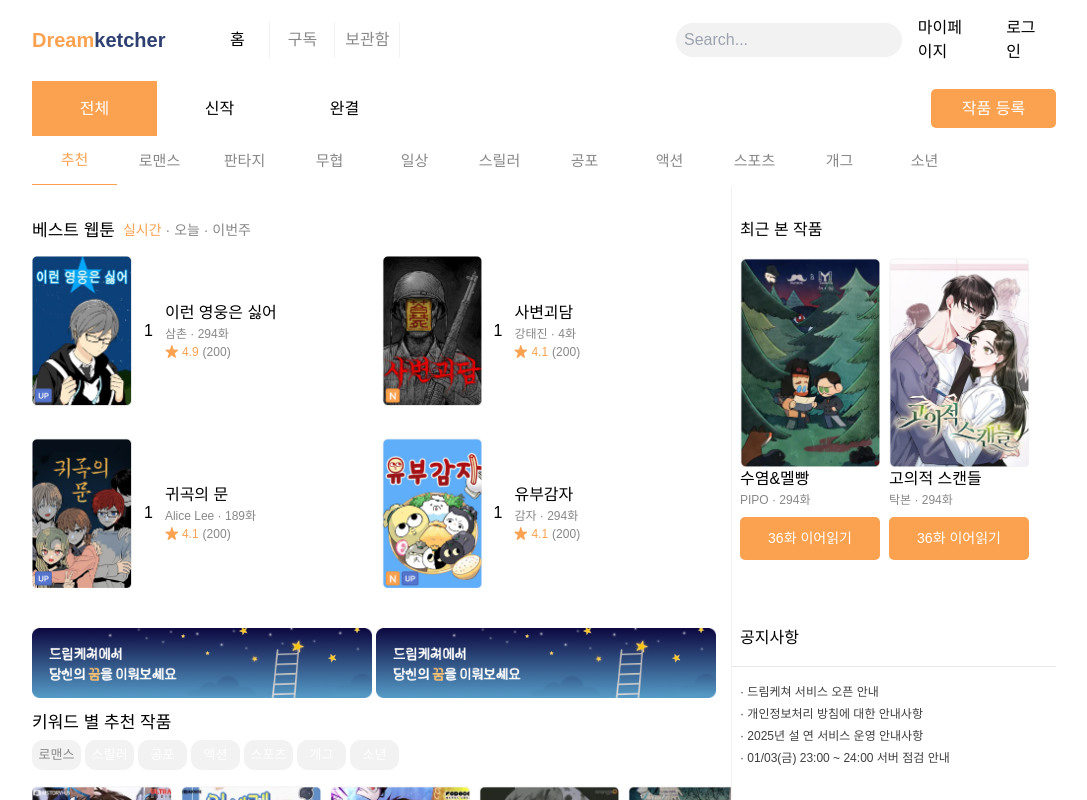
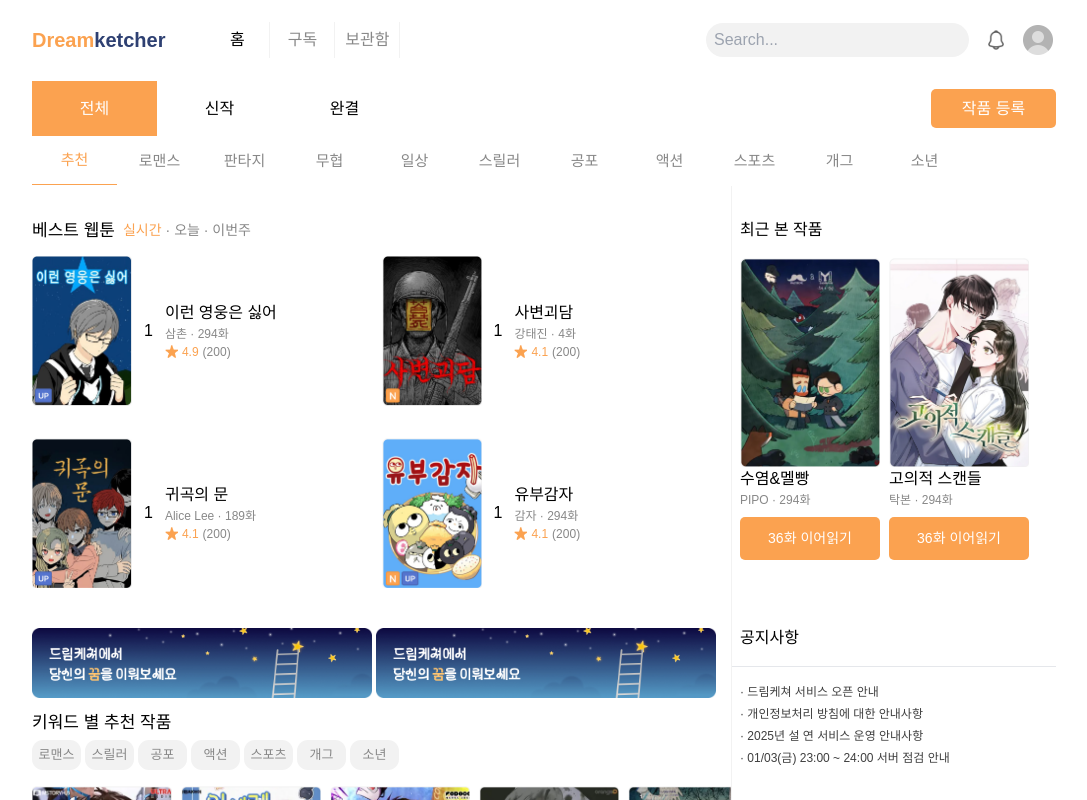
Before and after one commit to Pretzel-11-12/dreamketcher-fe, a Next.js app: page / in a window 1280 px wide. Shown: the top 800 px of the page, without its empty margins (96-1183 px from the left). Built offline with nearby package versions, Linux system fonts and the light colour scheme.

Commit message:
fix: header button component

```diff
--- a/src/app/_component/Header.tsx
+++ b/src/app/_component/Header.tsx
@@ -1,6 +1,8 @@
 "use client";
 import React, { useState } from "react";
 import Link from "next/link";
+import Image from "next/image";
+import Button from "@/app/_component/Button";
 
 const Header: React.FC = () => {
   const [isModalOpen, setModalOpen] = useState(false);
@@ -48,23 +50,28 @@ const Header: React.FC = () => {
           </div>
         </div>
 
-        <div className="flex justify-end w-full max-w-[570px]">
-          <div className="flex items-center w-[380px]">
+        <div className="flex justify-end w-full max-w-[600px]">
+          <div className="flex items-center w-[350px] gap-3">
             <input
               type="text"
               placeholder="Search..."
               className="w-[263px] h-[34px] p-2 bg-line rounded-[100px]"
             />
-            <div className="relative flex text-black">
+            <div className="relative flex text-black gap-3">
               {userId !== 0 ? (
                 <>
-                  <Link href="/login" className="px-4 py-2">
-                    마이페이지
-                  </Link>
-                  {/* 알림 아이콘 숨김 처리 */}
-                  <Link href="/login" className="px-4 py-2">
-                    로그인
-                  </Link>
+                  <Image
+                    src="/assets/images/bell.png"
+                    alt="noti button"
+                    width={30}
+                    height={30}
+                  />
+                  <Image
+                    src="/assets/images/profile-default.png"
+                    alt="profile button"
+                    width={30}
+                    height={30}
+                  />
                 </>
               ) : (
                 <Link href="/login" className="px-4 py-2">
--- a/src/app/index/_component/TagSelector.tsx
+++ b/src/app/index/_component/TagSelector.tsx
@@ -20,7 +20,7 @@ const TagSelector: React.FC<TagSelectorProps> = ({
           <button
             key={Tag.name}
             className={`flex items-center justify-center w-[49px] h-[30px] text-[13px] bg-[#f2f2f2] hover:bg-[#5474CE] text-[#888888] hover:text-white rounded-[11px] transition duration-300 ${
-              selectedTag === Tag.name ? "bg-[#5474CE]" : "text-white"
+              selectedTag === Tag.name ? "bg-[#5474CE]" : "text-[#888888]"
             }`}
             onClick={() => handleTagClick(Tag.name)}
           >
```
Also changed, not shown: public/assets/images/bell.png, public/assets/images/profile-default.png (renamed from public/assets/images/profile-dafault.png).
